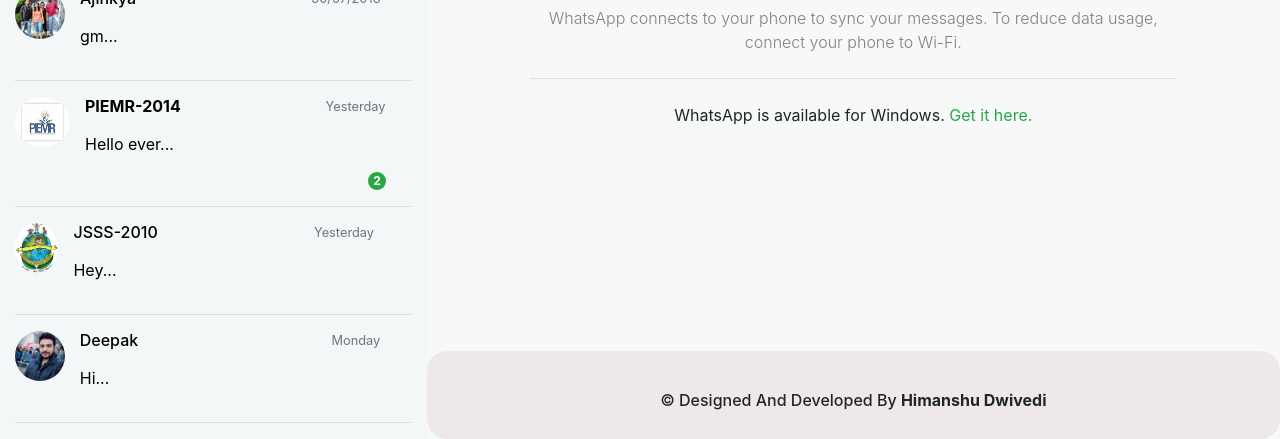
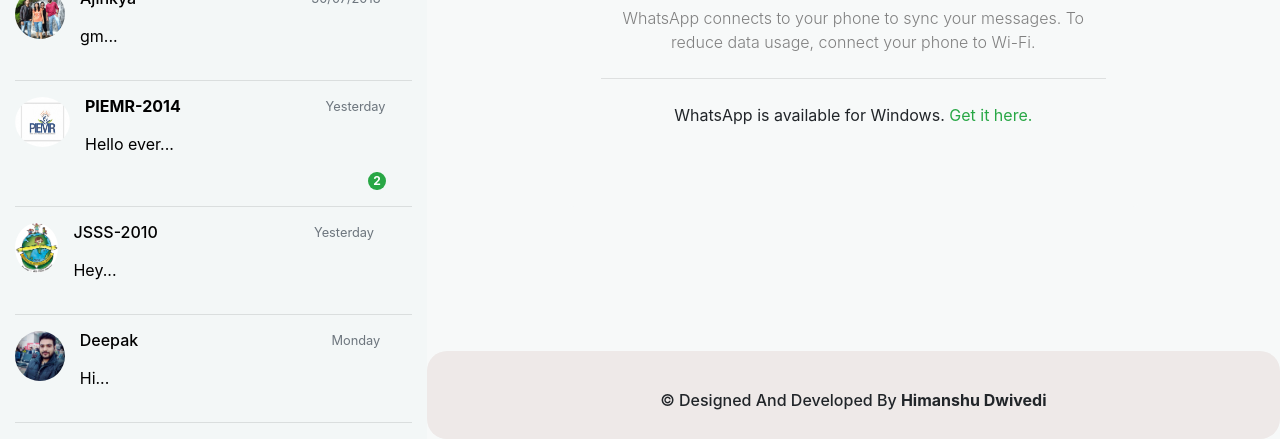
Before and after one commit to himanshudwivediec2014/Whatsapp-Assignment, a plain HTML site: page index.html in a window 1280 px wide. Shown: the part 458-897 px from the top of the page. Drawn offline with nearby package versions, Linux system fonts and the light colour scheme.

Commit message:
responsive-whatsapp-layout-update

```diff
--- a/index.html
+++ b/index.html
@@ -447,7 +447,7 @@
 					</div>
 				</div>
 				<div class="row d-flex justify-content-center">
-					<div class="jumbotron col-10" id="main-body" style="background-color: #F7F9F9;">
+					<div class="jumbotron col-8" id="main-body" style="background-color: #F7F9F9;">
 						<h1 class="lead text-center" style="font-size: 2.1rem; color: #6D6F6F;">Keep your phone connected</h1>
 						<p class="lead text-center" style="font-size: 1rem; color: grey;">WhatsApp connects to your phone to sync your messages. To reduce data usage, connect your phone to Wi-Fi.</p>
 						<hr class="my-4">
```
